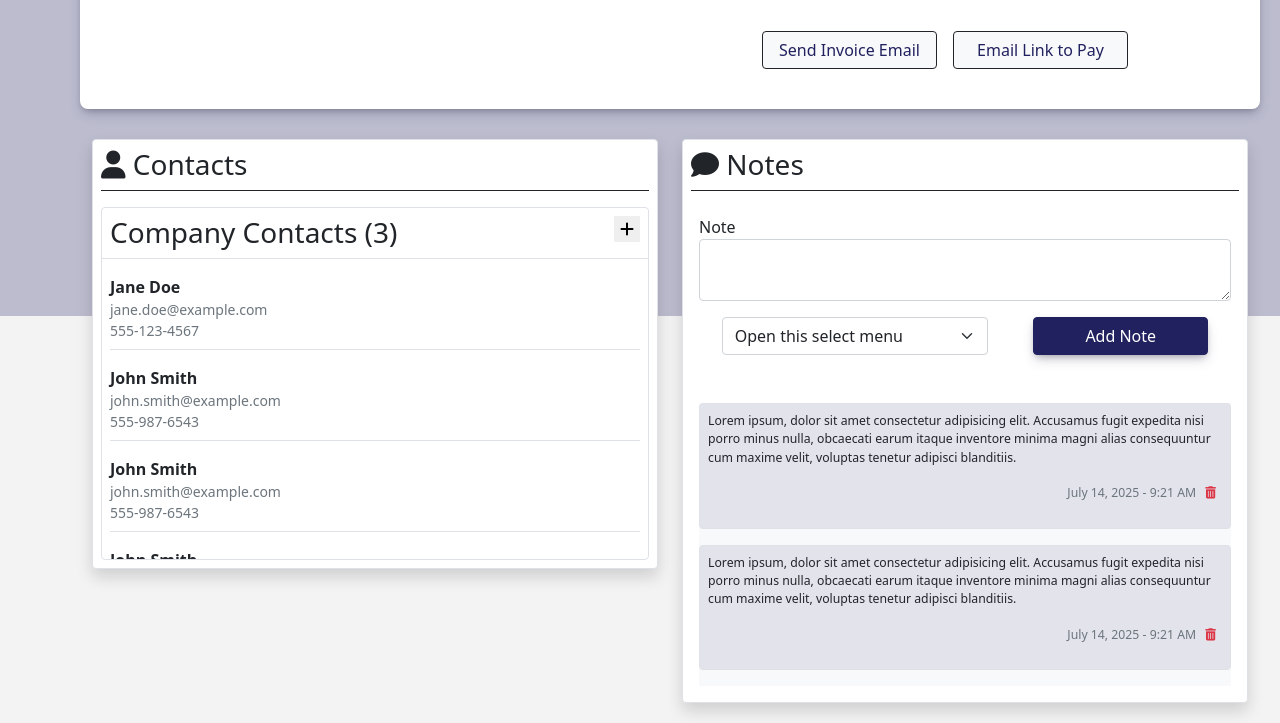
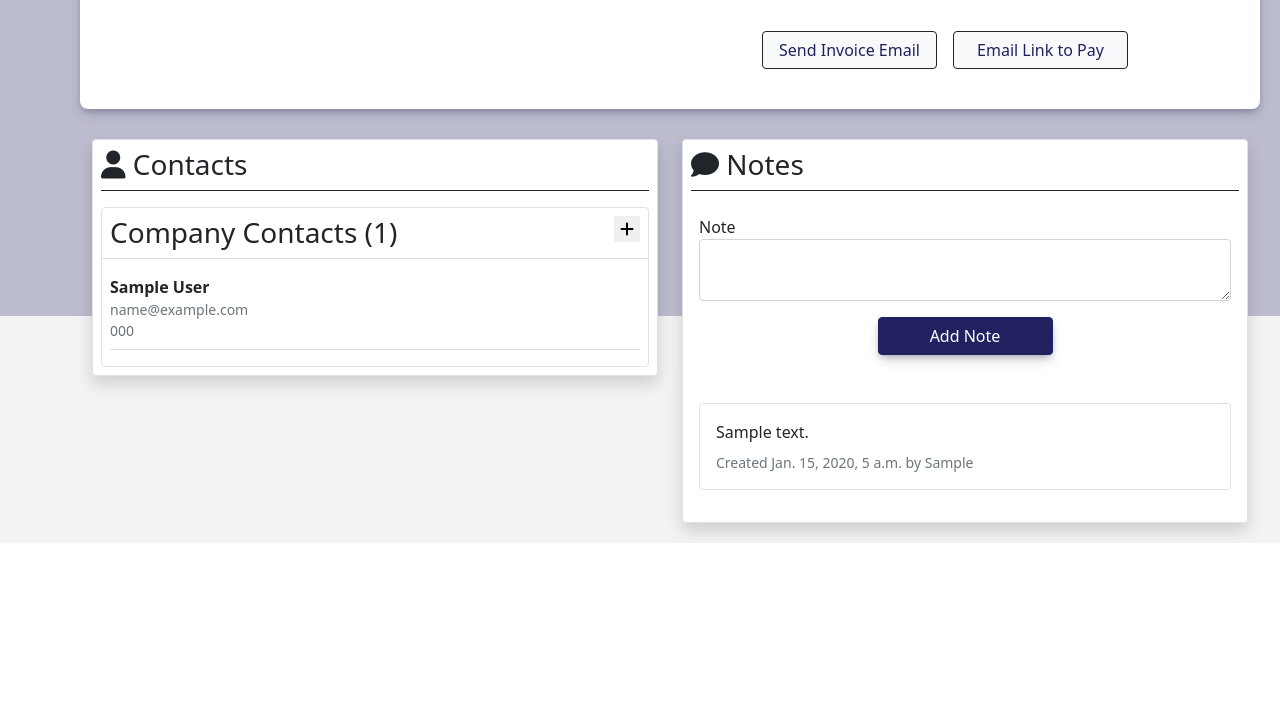
Before and after one commit to skoolboi434/summa-advertising, a Django app: page /advertisers/1 in a window 1280 px wide. Shown: the part 1284-2007 px from the top of the page. After the commit the page ends 1827 px from the top, so only its background shows below. Run offline with Django 5.2, Linux system fonts and the light colour scheme; tables that the repository leaves empty hold one stand-in row (values such as "Sample post"); some libraries are stand-ins or nearby versions; some web fonts are replaced.

Commit message:
Contacts and Notes section updated

```diff
--- a/advertisers/urls.py
+++ b/advertisers/urls.py
@@ -6,4 +6,6 @@ urlpatterns = [
   path('', views.index, name='advertisers'),
   path('newadvertiser/', views.createAdvertiser, name='createAdvertiser'),
   path('<int:id>', views.advertiser, name='advertiser'),
+  path('<int:id>/add-contact/', views.add_contact, name='add_contact'),
+
 ]
--- a/advertisers/views.py
+++ b/advertisers/views.py
@@ -1,6 +1,10 @@
 from django.shortcuts import render, redirect, get_object_or_404
-from adCampaigns.models import Account
+from adCampaigns.models import Account, CompanyContact, AccountNote
 from django.core.paginator import Paginator
+from django.views.decorators.csrf import csrf_exempt
+from django.http import JsonResponse
+import json
+from django.utils.timezone import now
 
 def index(request):
   advertiser_list = Account.objects.all().order_by('name')
@@ -15,9 +19,51 @@ def index(request):
 
 def advertiser(request, id):
   advertiser = get_object_or_404(Account, id=id)
+
+  if request.method == 'POST':
+    note_text = request.POST.get("note", "").strip()
+    user = request.user.username if request.user.is_authenticated else "Anonymous"
+
+    if note_text:
+        AccountNote.objects.create(
+            note=note_text,
+            timestamp=now(),
+            updatedAt=now(),
+            account_id=id,
+            user=user
+        )
+        return redirect('advertiser', id=id)  # refresh after POST
+
+  contacts = CompanyContact.objects.filter(account_id=id)
+  notes = AccountNote.objects.filter(account_id=id).order_by('-timestamp')
   return render(request, 'advertisers/singleAdvertiser.html', {
-    'advertiser': advertiser
+    'advertiser': advertiser,
+    'contacts': contacts,
+    'notes': notes
+
   })
 
 def createAdvertiser(request):
   return render(request, 'advertisers/createAdvertiser.html')
+
+@csrf_exempt
+def add_contact(request, id):
+    if request.method == 'POST':
+        data = json.loads(request.body)
+
+        contact = CompanyContact.objects.create(
+            account_id=id,
+            first_name=data.get('first_name'),
+            last_name=data.get('last_name'),
+            phone_number=data.get('phone_number'),
+            full_name=f"{data.get('first_name', '')} {data.get('last_name', '')}",
+            email=data.get('email'),
+            department_id=1,
+            default=1 if data.get('is_primary') else 0,
+            active=1
+        )
+
+
+        return JsonResponse({'success': True, 'contact_id': contact.id})
+
+    return JsonResponse({'error': 'Invalid method'}, status=400)
--- a/advertising/settings.py
+++ b/advertising/settings.py
@@ -125,7 +125,7 @@ AUTH_PASSWORD_VALIDATORS = [
 
 LANGUAGE_CODE = 'en-us'
 
-TIME_ZONE = 'UTC'
+TIME_ZONE = 'America/New_York'
 
 USE_I18N = True
 
--- a/templates/advertisers/includes/contact-notes.html
+++ b/templates/advertisers/includes/contact-notes.html
@@ -10,7 +10,8 @@
           <div class="">
             <div class="p-2 border-bottom">
               <div class="contact-count d-flex justify-content-between">
-                <h3 class="mb-0">Company Contacts (3)</h3>
+                <h3 class="mb-0">Company Contacts ({{ contacts|length }})</h3>
+
                 <div class="actions-container">
                   <!-- Button trigger modal -->
                   <button type="button" class="border-0" data-bs-toggle="modal" data-bs-target="#addContactModal"><i class="fa fa-solid fa-plus"></i></button>
@@ -20,38 +21,26 @@
 
             <!-- Contact List -->
             <div class="contact-list p-2" style="max-height: 300px; overflow-y: auto">
-              <!-- Example Contact Item -->
+              {% for contact in contacts %}
               <div class="contact-item mb-2 border-bottom pb-2 d-flex justify-content-between align-items-center">
                 <div class="contact-info">
-                  <div class="fw-bold">Jane Doe</div>
-                  <div class="text-muted small">jane.doe@example.com</div>
-                  <div class="text-muted small">555-123-4567</div>
+                  <div class="fw-bold">{{ contact.full_name }}</div>
+                  <div class="text-muted small">{{ contact.email }}</div>
+                  <div class="text-muted small">{{ contact.phone_number }}</div>
                 </div>
 
                 <div class="actions-container">
-                  <!-- Button trigger modal -->
-                  <button type="button" class="border-0" data-bs-toggle="modal" data-bs-target="#editContactModal"><i class="fa fa-solid fa-pencil"></i></button>
-                  <button class="border-0 text-danger"><i class="fa fa-solid fa-trash"></i></button>
+                  <button type="button" class="border-0" data-bs-toggle="modal" data-bs-target="#editContactModal">
+                    <i class="fa fa-solid fa-pencil"></i>
+                  </button>
+                  <button class="border-0 text-danger">
+                    <i class="fa fa-solid fa-trash"></i>
+                  </button>
                 </div>
               </div>
-
-              <div class="contact-item mb-2 border-bottom pb-2">
-                <div class="fw-bold">John Smith</div>
-                <div class="text-muted small">john.smith@example.com</div>
-                <div class="text-muted small">555-987-6543</div>
-              </div>
-
-              <div class="contact-item mb-2 border-bottom pb-2">
-                <div class="fw-bold">John Smith</div>
-                <div class="text-muted small">john.smith@example.com</div>
-                <div class="text-muted small">555-987-6543</div>
-              </div>
-
-              <div class="contact-item mb-2 border-bottom pb-2">
-                <div class="fw-bold">John Smith</div>
-                <div class="text-muted small">john.smith@example.com</div>
-                <div class="text-muted small">555-987-6543</div>
-              </div>
+              {% empty %}
+              <p class="text-muted">No contacts found for this advertiser.</p>
+              {% endfor %}
             </div>
           </div>
         </div>
@@ -65,45 +54,43 @@
         </div>
 
         <div class="p-2">
-          <form action="" class="mb-5">
+          <form method="POST" action="{% url 'advertiser' advertiser.id %}" class="mb-5">
+            {% csrf_token %}
             <div class="form-group mb-3">
               <label for="note">Note</label>
-              <textarea class="form-control" id="note"></textarea>
+              <textarea class="form-control" id="note" name="note"></textarea>
             </div>
 
             <div class="btn-container text-center d-flex justify-content-around">
-              <select class="form-select w-50" aria-label="Default select example">
+              <!-- <select class="form-select w-50" aria-label="Default select example">
                 <option selected>Open this select menu</option>
                 <option value="1">One</option>
                 <option value="2">Two</option>
                 <option value="3">Three</option>
-              </select>
+              </select> -->
               <button type="submit" class="btn btn-secondary">Add Note</button>
             </div>
           </form>
 
-          <div class="notes-list" style="max-height: 300px; overflow-y: auto">
-            <!-- Example note -->
-            <div class="note-item bg-secondary-alpha border rounded mb-3 p-2">
-              <p class="small">Lorem ipsum, dolor sit amet consectetur adipisicing elit. Accusamus fugit expedita nisi porro minus nulla, obcaecati earum itaque inventore minima magni alias consequuntur cum maxime velit, voluptas tenetur adipisci blanditiis.</p>
-              <p class="text-muted small text-end">
-                July 14, 2025 - 9:21 AM <button class="border-0 text-danger bg-transparent"><i class="fa fa-solid fa-trash"></i></button>
-              </p>
+          <div class="note-list mt-3" style="max-height: 300px; overflow-y: auto">
+            {% for note in notes %}
+            <div class="note-item mb-3 p-3 border rounded">
+              <div class="mb-2">{{ note.note }}</div>
+              <div class="small text-muted">Created {{ note.timestamp }} by {{ note.user }}</div>
             </div>
-
-            <!-- Repeat .note-item border for each note -->
-            <div class="note-item bg-secondary-alpha border rounded mb-3 p-2">
-              <p class="small">Lorem ipsum, dolor sit amet consectetur adipisicing elit. Accusamus fugit expedita nisi porro minus nulla, obcaecati earum itaque inventore minima magni alias consequuntur cum maxime velit, voluptas tenetur adipisci blanditiis.</p>
-              <p class="text-muted small text-end">
-                July 14, 2025 - 9:21 AM <button class="border-0 text-danger bg-transparent"><i class="fa fa-solid fa-trash"></i></button>
-              </p>
-            </div>
+            {% empty %}
+            <p class="text-muted">No notes found for this advertiser.</p>
+            {% endfor %}
           </div>
         </div>
       </div>
     </div>
   </div>
 </div>
+
+<div id="advertiser-data" data-id="{{ advertiser.id }}"></div>
+
+<!-- your modal and other content here -->
 
 <!-- Add Contact Modal -->
 <div class="modal fade" id="addContactModal" tabindex="-1" aria-labelledby="addContactModalLabel" aria-hidden="true">
@@ -117,6 +104,8 @@
       </div>
       <div class="modal-body">
         <form action="">
+          <input type="hidden" id="account-id" name="account_id" value="{{ advertiser.id }}" />
+
           <div class="container">
             <div class="row mb-3">
               <div class="col-md-12 col-lg-6">
@@ -190,13 +179,63 @@
 
           <div class="btn-container my-4 d-flex justify-content-center">
             <button type="button" class="btn btn-gray me-lg-3">Discard</button>
-            <button type="button" class="btn btn-secondary">Create Contact</button>
+            <button type="button" class="btn btn-secondary" id="create-contact-btn">Create Contact</button>
           </div>
         </form>
       </div>
     </div>
   </div>
 </div>
+
+<script>
+  document.getElementById('create-contact-btn').addEventListener('click', function () {
+    const advertiserId = document.getElementById('advertiser-data').dataset.id;
+
+    const payload = {
+      first_name: document.getElementById('firstname').value,
+      last_name: document.getElementById('lastname').value,
+      phone_number: document.getElementById('phone').value,
+      email: document.getElementById('email').value,
+      role: document.getElementById('role').value,
+      status: document.getElementById('status').value,
+      is_primary: document.getElementById('primary-contact').checked
+    };
+
+    fetch(`/advertisers/${advertiserId}/add-contact/`, {
+      method: 'POST',
+      headers: {
+        'Content-Type': 'application/json',
+        'X-CSRFToken': getCookie('csrftoken')
+      },
+      body: JSON.stringify(payload)
+    })
+      .then(response => response.json())
+      .then(data => {
+        if (data.success) {
+          alert('Contact created successfully!');
+          // Optionally update UI here or close modal
+          location.reload();
+        } else {
+          alert('Something went wrong.');
+        }
+      });
+  });
+
+  function getCookie(name) {
+    let cookieValue = null;
+    if (document.cookie && document.cookie !== '') {
+      const cookies = document.cookie.split(';');
+      for (let i = 0; i < cookies.length; i++) {
+        const cookie = cookies[i].trim();
+        if (cookie.substring(0, name.length + 1) === name + '=') {
+          cookieValue = decodeURIComponent(cookie.substring(name.length + 1));
+          break;
+        }
+      }
+    }
+    return cookieValue;
+  }
+</script>
 
 <!-- Edit Contact Modal -->
 <div class="modal fade" id="editContactModal" tabindex="-1" aria-labelledby="editContactModalLabel" aria-hidden="true">
```
Also changed, not shown: adCampaigns/models.py (+34 -0 lines).
